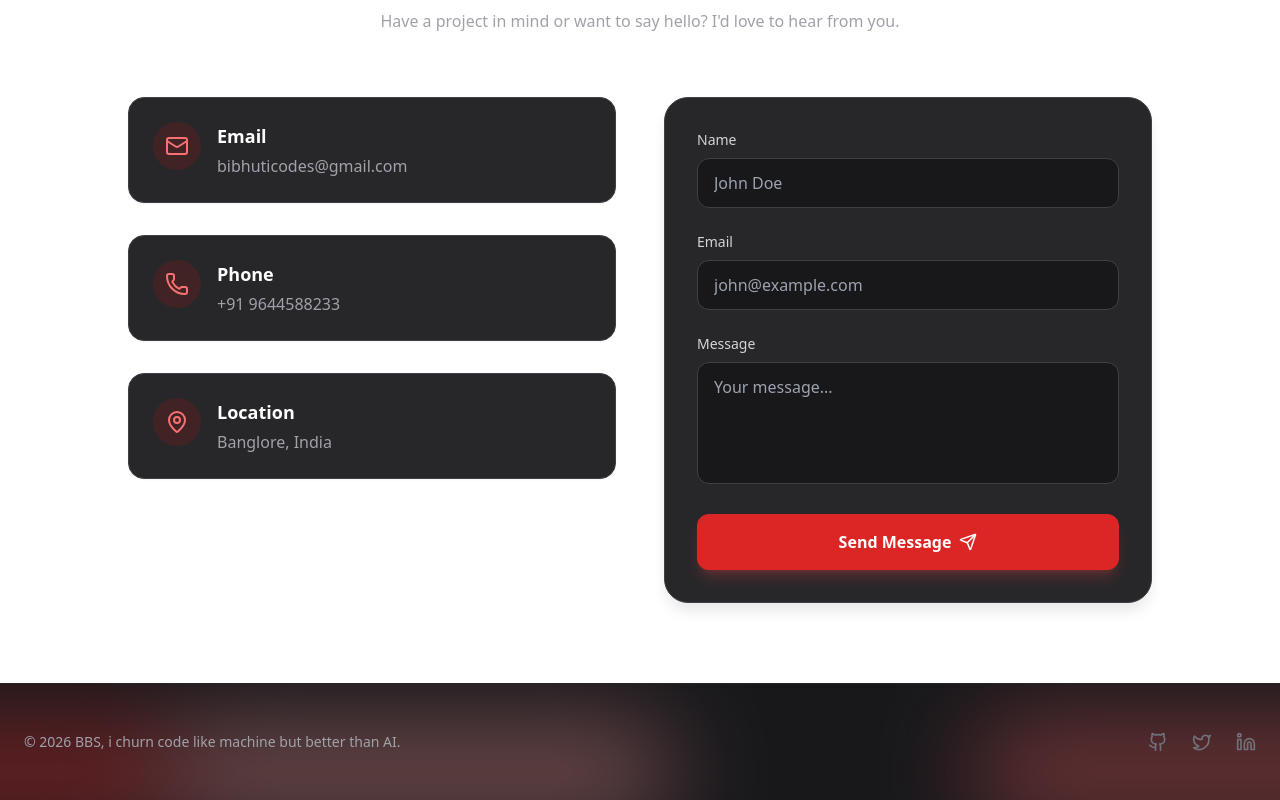
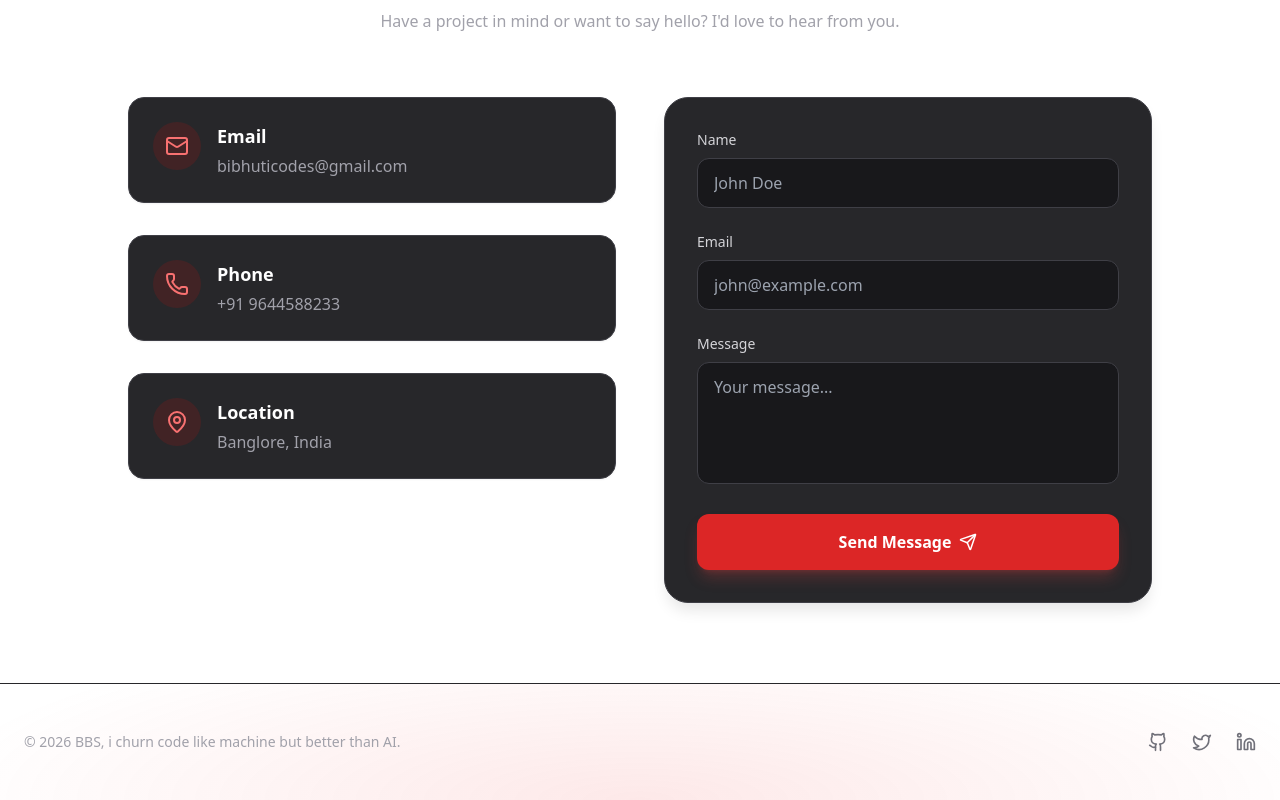
Before and after one commit to Bibhuti05/BBS, a React (Vite) app: page / in a window 1280 px wide. Shown: the part 3885-4685 px from the top of the page. Built offline with nearby package versions, Linux system fonts and the light colour scheme.

Commit message:
feat: replace footer glow with radial gradient and add backdrop blur

```diff
--- a/components/Footer.tsx
+++ b/components/Footer.tsx
@@ -11,32 +11,24 @@ const socialLinks = [
 const Footer: React.FC = () => {
   return (
     <motion.footer
-      className="relative bg-white dark:bg-zinc-900 border-t border-zinc-100 dark:border-zinc-800 py-12 overflow-hidden"
+      className="relative border-t border-zinc-100 dark:border-zinc-800 py-12 overflow-hidden backdrop-blur-sm"
       initial={{ opacity: 0, y: 20 }}
       whileInView={{ opacity: 1, y: 0 }}
       viewport={{ once: true, margin: "-50px" }}
       transition={{ duration: 0.5 }}
     >
-      {/* Gemini-like Edge Glow Effect */}
-      <div className="absolute bottom-0 inset-x-0 h-24 pointer-events-none">
-        <div className="absolute bottom-[-20px] w-full h-full opacity-60 dark:opacity-40 blur-[50px] saturate-150">
-          <motion.div
-            className="absolute top-0 left-[-10%] w-[40%] h-full bg-primary-400 rounded-full"
-            animate={{ x: ["0%", "250%", "0%"] }}
-            transition={{ duration: 15, repeat: Infinity, ease: "linear" }}
-          />
-          <motion.div
-            className="absolute top-0 left-[30%] w-[40%] h-full bg-primary-500 rounded-full"
-            animate={{ x: ["0%", "-150%", "0%"] }}
-            transition={{ duration: 12, repeat: Infinity, ease: "linear" }}
-          />
-          <motion.div
-            className="absolute top-0 left-[70%] w-[40%] h-full bg-primary-300 rounded-full"
-            animate={{ x: ["0%", "-200%", "0%"] }}
-            transition={{ duration: 18, repeat: Infinity, ease: "linear" }}
-          />
-        </div>
-      </div>
+      {/* Radial gradient from bottom */}
+      <motion.div
+        className="absolute bottom-0 inset-x-0 h-64 pointer-events-none"
+        initial={{ opacity: 0 }}
+        whileInView={{ opacity: 1 }}
+        viewport={{ once: true, margin: "-100px" }}
+        transition={{ duration: 1.2, ease: "easeOut" }}
+        style={{
+          background:
+            "radial-gradient(ellipse 80% 100% at 50% 100%, rgba(239,68,68,0.12) 0%, rgba(239,68,68,0.05) 40%, transparent 70%)",
+        }}
+      />
 
       <div className="relative z-10 container mx-auto px-6 flex flex-col md:flex-row items-center justify-between">
         <motion.div
```
